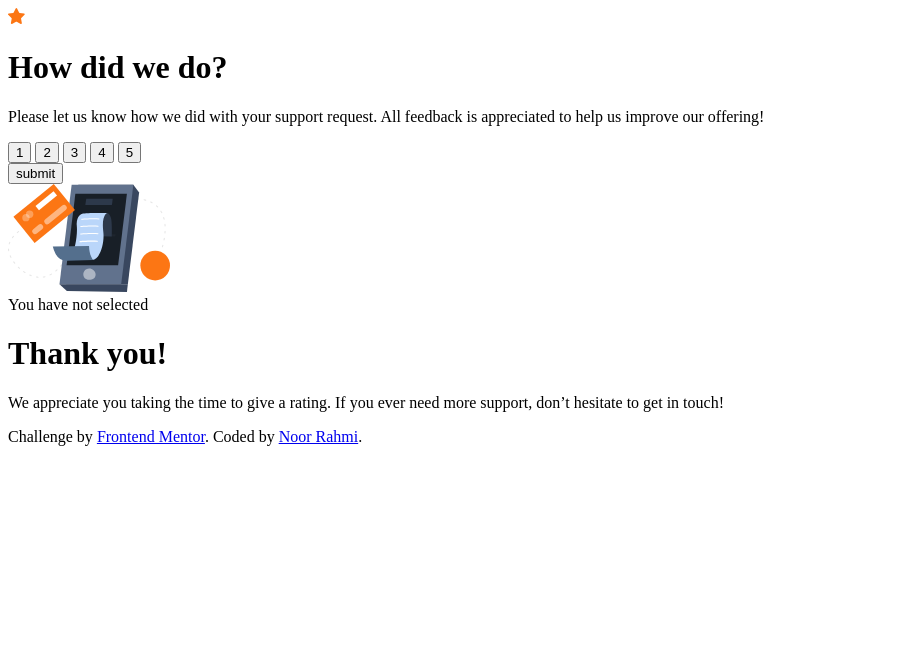
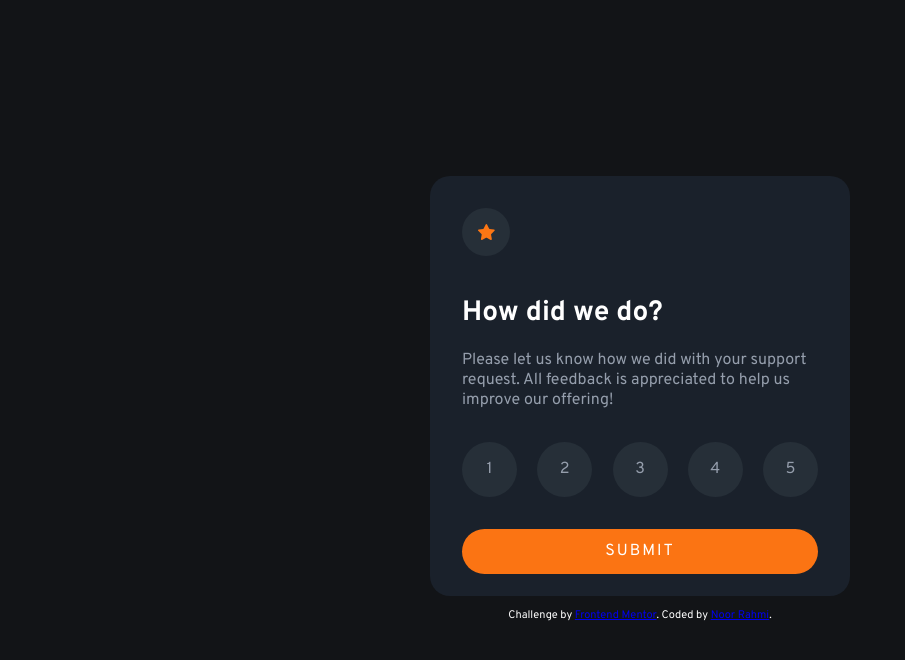
Before and after one commit to rahmi1016/FM-interactive-rating-comp, a plain HTML site: page index.html in a window 1280 px wide. Shown: the whole page, without its empty margins (0-905 px from the left). Drawn offline with Linux system fonts and the light colour scheme; the site is published under a folder, as on GitHub Pages, so addresses that start at the root find nothing.

Commit message:
Update index.html

```diff
--- a/index.html
+++ b/index.html
@@ -10,7 +10,7 @@
       href="https://fonts.googleapis.com/css2?family=Overpass:wght@400;700&display=swap"
       rel="stylesheet"
     />
-    <link rel="stylesheet" href="/dist/style.css" />
+    <link rel="stylesheet" href="dist/style.css" />
     <title>Frontend Mentor | Interactive rating component</title>
   </head>
   <body>
```
